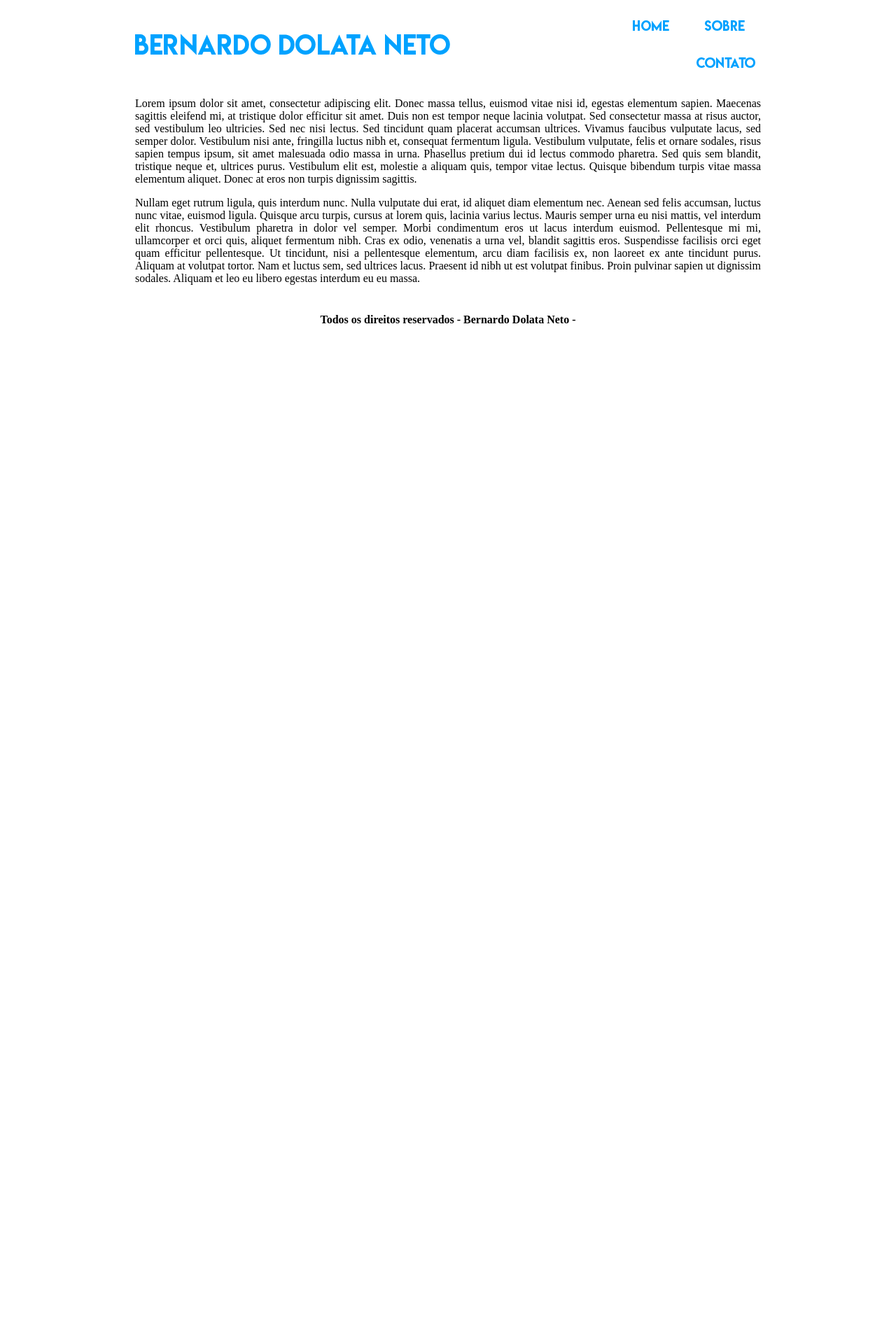
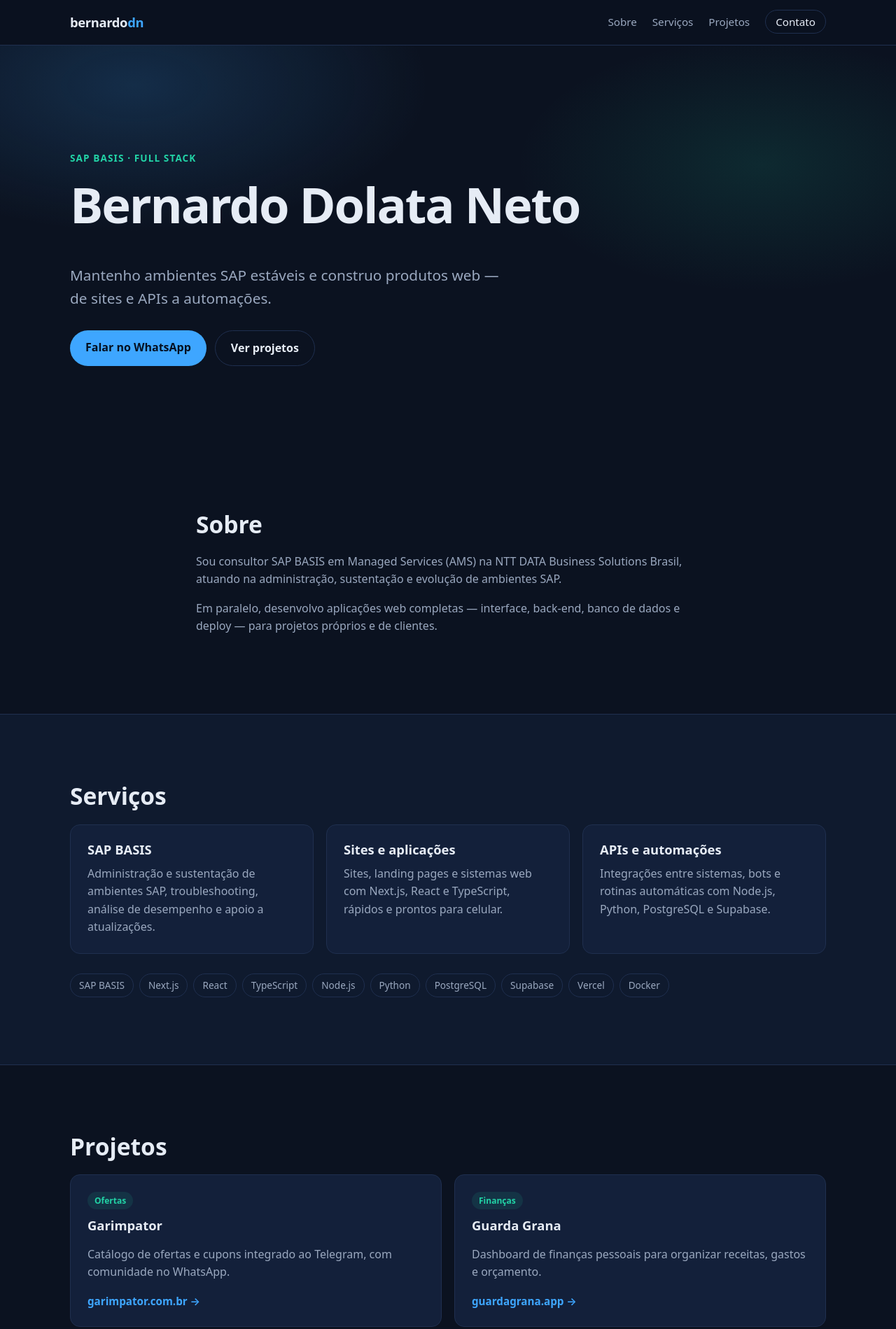
Before and after one commit to bernardodn/bernardodn.github.io, a plain HTML site: page index.html in a window 1280 px wide. Shown: the top 1899 px of the page at 70% size. Before the commit the page ends 800 px from the top, so only its background shows below. Drawn offline with Linux system fonts and the light colour scheme.

Commit message:
feat: novo site pessoal (SAP BASIS + full stack)
Substitui o modelo antigo com texto "lorem ipsum" por uma página única
estática: sobre, serviços, projetos (Garimpator, Guarda Grana) e
contato (WhatsApp, e-mail, GitHub). Sem build; pronto para GitHub Pages.

Co-authored-by: OpenBot <335604065+openbotgit[bot]@users.noreply.github.com>

```diff
--- a/index.html
+++ b/index.html
@@ -1,32 +1,113 @@
 <!DOCTYPE html>
-<html>
+<html lang="pt-BR">
 <head>
-	<meta charset="utf-8">
-	<title>Bernardo Dolata Neto</title>
+  <meta charset="utf-8">
+  <meta name="viewport" content="width=device-width, initial-scale=1">
+  <title>Bernardo Dolata Neto — Consultor SAP BASIS e Desenvolvedor Full Stack</title>
+  <meta name="description" content="Consultor SAP BASIS e desenvolvedor full stack. Sustentação de ambientes SAP, sites, APIs e automações.">
+  <link rel="canonical" href="https://bernardodn.io/">
+  <meta property="og:type" content="website">
+  <meta property="og:title" content="Bernardo Dolata Neto">
+  <meta property="og:description" content="Consultor SAP BASIS e desenvolvedor full stack.">
+  <meta property="og:url" content="https://bernardodn.io/">
+  <meta name="theme-color" content="#0b1220">
+  <link rel="icon" href="favicon.svg" type="image/svg+xml">
+  <link rel="stylesheet" href="styles.css">
 </head>
 <body>
-	<table border="0" align="center" width="900">
+  <header class="topbar">
+    <nav class="container nav" aria-label="Principal">
+      <a class="brand" href="#inicio" aria-label="Início">bernardo<span>dn</span></a>
+      <ul class="nav-links">
+        <li><a href="#sobre">Sobre</a></li>
+        <li><a href="#servicos">Serviços</a></li>
+        <li><a href="#projetos">Projetos</a></li>
+        <li><a href="#contato" class="nav-cta">Contato</a></li>
+      </ul>
+    </nav>
+  </header>
 
-		<tr>
-			<td><img src="imagens/logo.png"></td>
-			<td align="right">
-				<a href="index.html"><img src="imagens/home.png"></a>
-				<a href="sobre.html"><img src="imagens/sobre.png"></a>
-				<a href="contato.html"><img src="imagens/contato.png"></a>
-			</td>
-		</tr>
+  <main>
+    <section id="inicio" class="hero">
+      <div class="container">
+        <p class="eyebrow">SAP BASIS · Full Stack</p>
+        <h1>Bernardo Dolata Neto</h1>
+        <p class="lead">Mantenho ambientes SAP estáveis e construo produtos web — de sites e APIs a automações.</p>
+        <div class="actions">
+          <a class="btn btn-primary" href="https://wa.me/" target="_blank" rel="noopener">Falar no WhatsApp</a>
+          <a class="btn btn-ghost" href="#projetos">Ver projetos</a>
+        </div>
+      </div>
+    </section>
 
-		<tr>
-			<td colspan="2" align="justify"><p>Lorem ipsum dolor sit amet, consectetur adipiscing elit. Donec massa tellus, euismod vitae nisi id, egestas elementum sapien. Maecenas sagittis eleifend mi, at tristique dolor efficitur sit amet. Duis non est tempor neque lacinia volutpat. Sed consectetur massa at risus auctor, sed vestibulum leo ultricies. Sed nec nisi lectus. Sed tincidunt quam placerat accumsan ultrices. Vivamus faucibus vulputate lacus, sed semper dolor. Vestibulum nisi ante, fringilla luctus nibh et, consequat fermentum ligula. Vestibulum vulputate, felis et ornare sodales, risus sapien tempus ipsum, sit amet malesuada odio massa in urna. Phasellus pretium dui id lectus commodo pharetra. Sed quis sem blandit, tristique neque et, ultrices purus. Vestibulum elit est, molestie a aliquam quis, tempor vitae lectus. Quisque bibendum turpis vitae massa elementum aliquet. Donec at eros non turpis dignissim sagittis.</p>
+    <section id="sobre" class="section">
+      <div class="container narrow">
+        <h2>Sobre</h2>
+        <p>Sou consultor SAP BASIS em Managed Services (AMS) na NTT DATA Business Solutions Brasil, atuando na administração, sustentação e evolução de ambientes SAP.</p>
+        <p>Em paralelo, desenvolvo aplicações web completas — interface, back-end, banco de dados e deploy — para projetos próprios e de clientes.</p>
+      </div>
+    </section>
 
-			<p>Nullam eget rutrum ligula, quis interdum nunc. Nulla vulputate dui erat, id aliquet diam elementum nec. Aenean sed felis accumsan, luctus nunc vitae, euismod ligula. Quisque arcu turpis, cursus at lorem quis, lacinia varius lectus. Mauris semper urna eu nisi mattis, vel interdum elit rhoncus. Vestibulum pharetra in dolor vel semper. Morbi condimentum eros ut lacus interdum euismod. Pellentesque mi mi, ullamcorper et orci quis, aliquet fermentum nibh. Cras ex odio, venenatis a urna vel, blandit sagittis eros. Suspendisse facilisis orci eget quam efficitur pellentesque. Ut tincidunt, nisi a pellentesque elementum, arcu diam facilisis ex, non laoreet ex ante tincidunt purus. Aliquam at volutpat tortor. Nam et luctus sem, sed ultrices lacus. Praesent id nibh ut est volutpat finibus. Proin pulvinar sapien ut dignissim sodales. Aliquam et leo eu libero egestas interdum eu eu massa.</p>
-			</td>
-		</tr>
+    <section id="servicos" class="section alt">
+      <div class="container">
+        <h2>Serviços</h2>
+        <div class="grid">
+          <article class="card">
+            <h3>SAP BASIS</h3>
+            <p>Administração e sustentação de ambientes SAP, troubleshooting, análise de desempenho e apoio a atualizações.</p>
+          </article>
+          <article class="card">
+            <h3>Sites e aplicações</h3>
+            <p>Sites, landing pages e sistemas web com Next.js, React e TypeScript, rápidos e prontos para celular.</p>
+          </article>
+          <article class="card">
+            <h3>APIs e automações</h3>
+            <p>Integrações entre sistemas, bots e rotinas automáticas com Node.js, Python, PostgreSQL e Supabase.</p>
+          </article>
+        </div>
+        <ul class="stack">
+          <li>SAP BASIS</li><li>Next.js</li><li>React</li><li>TypeScript</li><li>Node.js</li><li>Python</li><li>PostgreSQL</li><li>Supabase</li><li>Vercel</li><li>Docker</li>
+        </ul>
+      </div>
+    </section>
 
-		<tr align="center">
-			<td colspan="2"><h4>Todos os direitos reservados - Bernardo Dolata Neto - </h4></td>
-		</tr>
+    <section id="projetos" class="section">
+      <div class="container">
+        <h2>Projetos</h2>
+        <div class="grid two">
+          <a class="card project" href="https://garimpator.com.br" target="_blank" rel="noopener">
+            <span class="tag">Ofertas</span>
+            <h3>Garimpator</h3>
+            <p>Catálogo de ofertas e cupons integrado ao Telegram, com comunidade no WhatsApp.</p>
+            <span class="link">garimpator.com.br →</span>
+          </a>
+          <a class="card project" href="https://www.guardagrana.app" target="_blank" rel="noopener">
+            <span class="tag">Finanças</span>
+            <h3>Guarda Grana</h3>
+            <p>Dashboard de finanças pessoais para organizar receitas, gastos e orçamento.</p>
+            <span class="link">guardagrana.app →</span>
+          </a>
+        </div>
+      </div>
+    </section>
 
-	</table>
+    <section id="contato" class="section alt">
+      <div class="container narrow center">
+        <h2>Contato</h2>
+        <p>Tem um ambiente SAP ou um projeto web em mente? Vamos conversar.</p>
+        <ul class="contacts">
+          <li><a href="https://wa.me/" target="_blank" rel="noopener"><span>WhatsApp</span></a></li>
+          <li><a href="mailto:"><span>E-mail</span></a></li>
+          <!-- LinkedIn: aguardando URL do perfil -->
+          <li><a href="https://github.com/bernardodn" target="_blank" rel="noopener"><span>GitHub</span>github.com/bernardodn</a></li>
+        </ul>
+      </div>
+    </section>
+  </main>
+
+  <footer class="footer">
+    <div class="container">© <span id="ano">2026</span> Bernardo Dolata Neto</div>
+  </footer>
+  <script>document.getElementById('ano').textContent = new Date().getFullYear();</script>
 </body>
 </html>
--- /dev/null
+++ b/styles.css
@@ -0,0 +1,107 @@
+:root {
+  --bg: #0b1220;
+  --bg-alt: #0f1a2e;
+  --card: #13203a;
+  --line: #1f2f4f;
+  --text: #e6ecf5;
+  --muted: #9aa8bf;
+  --accent: #3ea6ff;
+  --accent-2: #22d3a6;
+  --radius: 14px;
+  --max: 1080px;
+}
+
+* { box-sizing: border-box; }
+html { scroll-behavior: smooth; scroll-padding-top: 72px; }
+body {
+  margin: 0;
+  font-family: system-ui, -apple-system, "Segoe UI", Roboto, "Helvetica Neue", Arial, sans-serif;
+  background: var(--bg);
+  color: var(--text);
+  line-height: 1.6;
+  -webkit-font-smoothing: antialiased;
+}
+a { color: inherit; text-decoration: none; }
+h1, h2, h3 { line-height: 1.2; margin: 0 0 .6em; }
+h2 { font-size: clamp(1.6rem, 3vw, 2.1rem); }
+p { margin: 0 0 1em; color: var(--muted); }
+
+.container { width: min(var(--max), 100% - 40px); margin-inline: auto; }
+.narrow { max-width: 720px; }
+.center { text-align: center; }
+
+/* Topbar */
+.topbar {
+  position: sticky; top: 0; z-index: 10;
+  background: rgba(11, 18, 32, .85);
+  backdrop-filter: blur(10px);
+  border-bottom: 1px solid var(--line);
+}
+.nav { display: flex; align-items: center; justify-content: space-between; height: 64px; }
+.brand { font-weight: 800; font-size: 1.15rem; letter-spacing: -.02em; }
+.brand span { color: var(--accent); }
+.nav-links { display: flex; gap: 22px; list-style: none; margin: 0; padding: 0; align-items: center; }
+.nav-links a { color: var(--muted); font-size: .95rem; transition: color .15s; }
+.nav-links a:hover { color: var(--text); }
+.nav-links .nav-cta { color: var(--text); border: 1px solid var(--line); padding: 6px 14px; border-radius: 999px; }
+
+/* Hero */
+.hero {
+  padding: clamp(72px, 14vw, 150px) 0 clamp(64px, 10vw, 110px);
+  background:
+    radial-gradient(600px 300px at 15% 10%, rgba(62, 166, 255, .18), transparent 70%),
+    radial-gradient(500px 260px at 85% 30%, rgba(34, 211, 166, .12), transparent 70%);
+}
+.eyebrow { color: var(--accent-2); font-weight: 600; letter-spacing: .08em; text-transform: uppercase; font-size: .85rem; }
+.hero h1 { font-size: clamp(2.4rem, 7vw, 4.4rem); letter-spacing: -.03em; }
+.lead { font-size: clamp(1.05rem, 2.2vw, 1.3rem); max-width: 640px; }
+.actions { display: flex; flex-wrap: wrap; gap: 12px; margin-top: 28px; }
+.btn { display: inline-block; padding: 12px 22px; border-radius: 999px; font-weight: 600; transition: transform .15s, background .15s; }
+.btn:hover { transform: translateY(-1px); }
+.btn-primary { background: var(--accent); color: #051021; }
+.btn-ghost { border: 1px solid var(--line); }
+.btn-ghost:hover { background: var(--card); }
+
+/* Sections */
+.section { padding: clamp(56px, 9vw, 96px) 0; }
+.section.alt { background: var(--bg-alt); border-block: 1px solid var(--line); }
+
+.grid { display: grid; gap: 18px; grid-template-columns: repeat(auto-fit, minmax(240px, 1fr)); }
+.grid.two { grid-template-columns: repeat(auto-fit, minmax(300px, 1fr)); }
+.card {
+  background: var(--card);
+  border: 1px solid var(--line);
+  border-radius: var(--radius);
+  padding: 24px;
+}
+.card h3 { font-size: 1.15rem; }
+.card p { margin: 0; }
+.project { display: flex; flex-direction: column; gap: 6px; transition: border-color .15s, transform .15s; }
+.project:hover { border-color: var(--accent); transform: translateY(-2px); }
+.project p { flex: 1; }
+.tag { align-self: flex-start; font-size: .75rem; font-weight: 600; color: var(--accent-2); background: rgba(34, 211, 166, .1); padding: 3px 10px; border-radius: 999px; margin-bottom: 6px; }
+.link { color: var(--accent); font-weight: 600; font-size: .95rem; margin-top: 10px; }
+
+.stack { display: flex; flex-wrap: wrap; gap: 8px; list-style: none; padding: 0; margin: 28px 0 0; }
+.stack li { font-size: .85rem; color: var(--muted); border: 1px solid var(--line); padding: 5px 12px; border-radius: 999px; }
+
+/* Contato */
+.contacts { list-style: none; padding: 0; margin: 28px auto 0; display: grid; gap: 12px; max-width: 420px; }
+.contacts a {
+  display: flex; justify-content: space-between; gap: 12px;
+  background: var(--card); border: 1px solid var(--line); border-radius: var(--radius);
+  padding: 14px 18px; transition: border-color .15s;
+  overflow-wrap: anywhere;
+}
+.contacts a:hover { border-color: var(--accent); }
+.contacts span { color: var(--muted); font-size: .9rem; }
+
+.footer { padding: 28px 0; color: var(--muted); font-size: .9rem; text-align: center; }
+
+@media (max-width: 640px) {
+  .nav-links li:not(:last-child) { display: none; }
+}
+@media (prefers-reduced-motion: reduce) {
+  html { scroll-behavior: auto; }
+  * { transition: none !important; }
+}
```
Also changed, not shown: contato.html (deleted, +0 -37 lines), sobre.html (deleted, +0 -36 lines), favicon.svg (added), imagens/contato.png (deleted), imagens/contato2.png (deleted), imagens/home.png (deleted), imagens/logo.png (deleted), imagens/sobre.png (deleted), imagens/sobre2.png (deleted), 1 other file.
